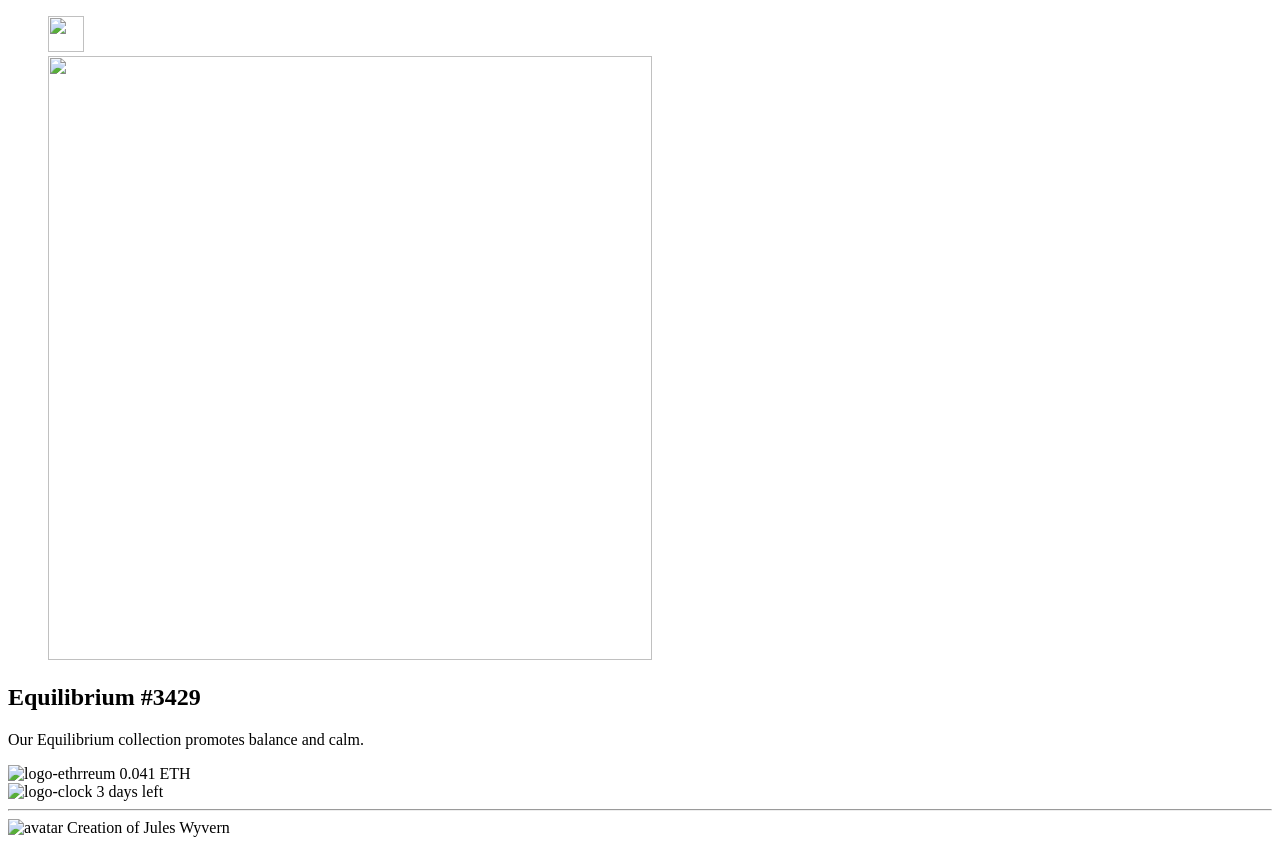
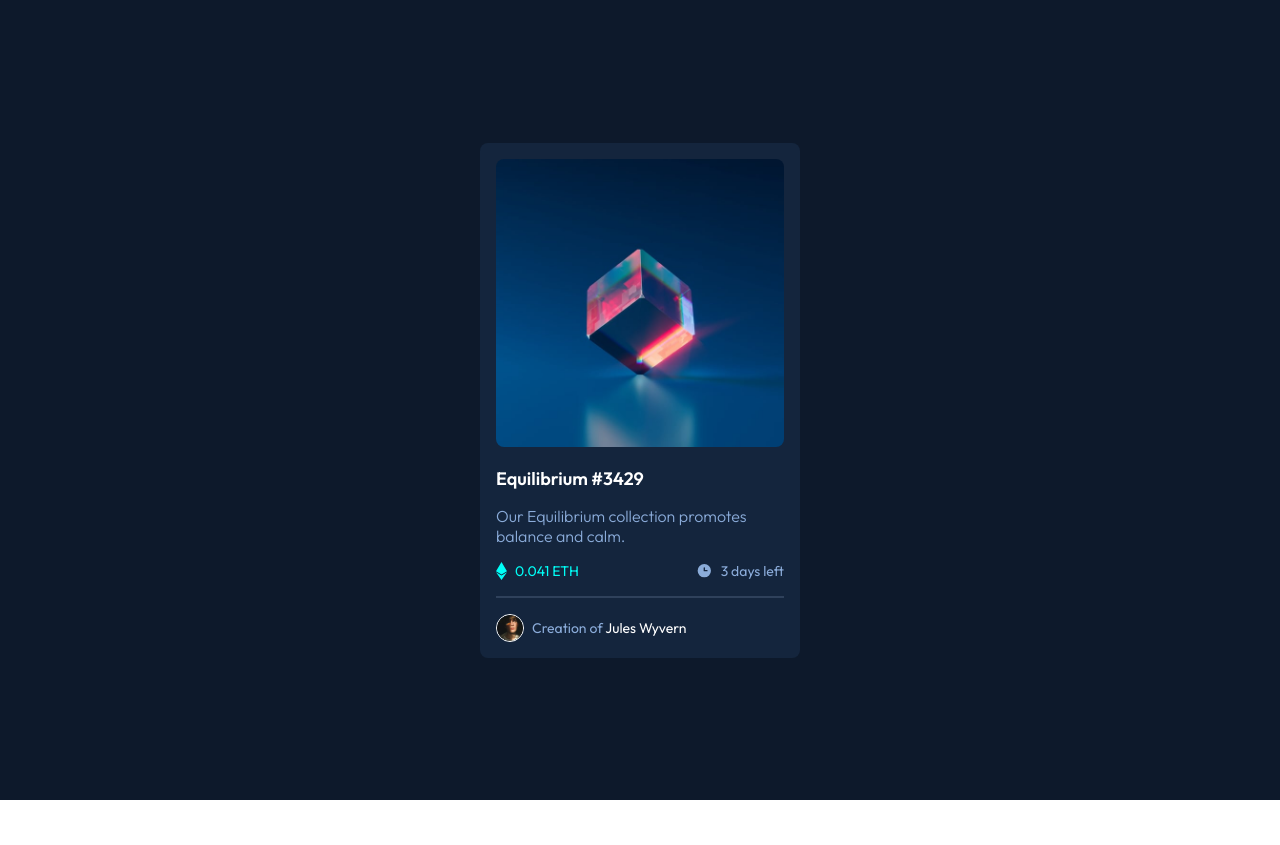
Before and after one commit to asuridev/card, a plain HTML site: page index.html in a window 1280 px wide. After the commit the page ends 800 px from the top, so only its background shows below. Drawn offline with Linux system fonts and the light colour scheme; the site is published under a folder, as on GitHub Pages, so addresses that start at the root find nothing.

Commit message:
card con avatar readme rutas

```diff
--- a/index.html
+++ b/index.html
@@ -5,7 +5,7 @@
     <meta http-equiv="X-UA-Compatible" content="IE=edge">
     <meta name="viewport" content="width=device-width, initial-scale=1.0">
     <link rel="icon" type="image/png" sizes="32x32" href="./images/favicon-32x32.png">
-    <link rel="stylesheet" href="/styles/style.css">
+    <link rel="stylesheet" href="./styles/style.css">
     <link rel="preconnect" href="https://fonts.googleapis.com">
     <link rel="preconnect" href="https://fonts.gstatic.com" crossorigin>
     <link href="https://fonts.googleapis.com/css2?family=Outfit:wght@300;400;600&display=swap" rel="stylesheet">
@@ -16,9 +16,9 @@
         <article class="card">
             <figure class="img-card">
                 <div class="layer">
-                    <img width="36" height="36" src="/images/icon-view.svg" alt="">
+                    <img width="36" height="36" src="./images/icon-view.svg" alt="">
                 </div>
-                <img width="604" height="604" src="/images/image-equilibrium.jpg" alt="">
+                <img width="604" height="604" src="./images/image-equilibrium.jpg" alt="">
             </figure>
             <h2 class="title-card">Equilibrium #3429</h2>
             <p class="text-card">
@@ -26,17 +26,17 @@
             </p>
             <section class="price-card">
                 <div class="logo-text">
-                    <img src="/images/icon-ethereum.svg" alt="logo-ethrreum">
+                    <img src="./images/icon-ethereum.svg" alt="logo-ethrreum">
                     <span class="price">0.041 ETH</span>
                 </div>
                 <div class="logo-text">
-                    <img src="/images/icon-clock.svg" alt="logo-clock">
+                    <img src="./images/icon-clock.svg" alt="logo-clock">
                     <span class="time">3 days left</span>
                 </div>
             </section>
             <hr>
             <div class="logo-text">
-                <img  width="28" height="28" class="avatar" src="/images/image-avatar.png" alt="avatar">
+                <img  width="28" height="28" class="avatar" src="./images/image-avatar.png" alt="avatar">
                 <span class="info-avatar">Creation of <span class="name">Jules Wyvern</span> </span>
             </div>
         </article>
```
